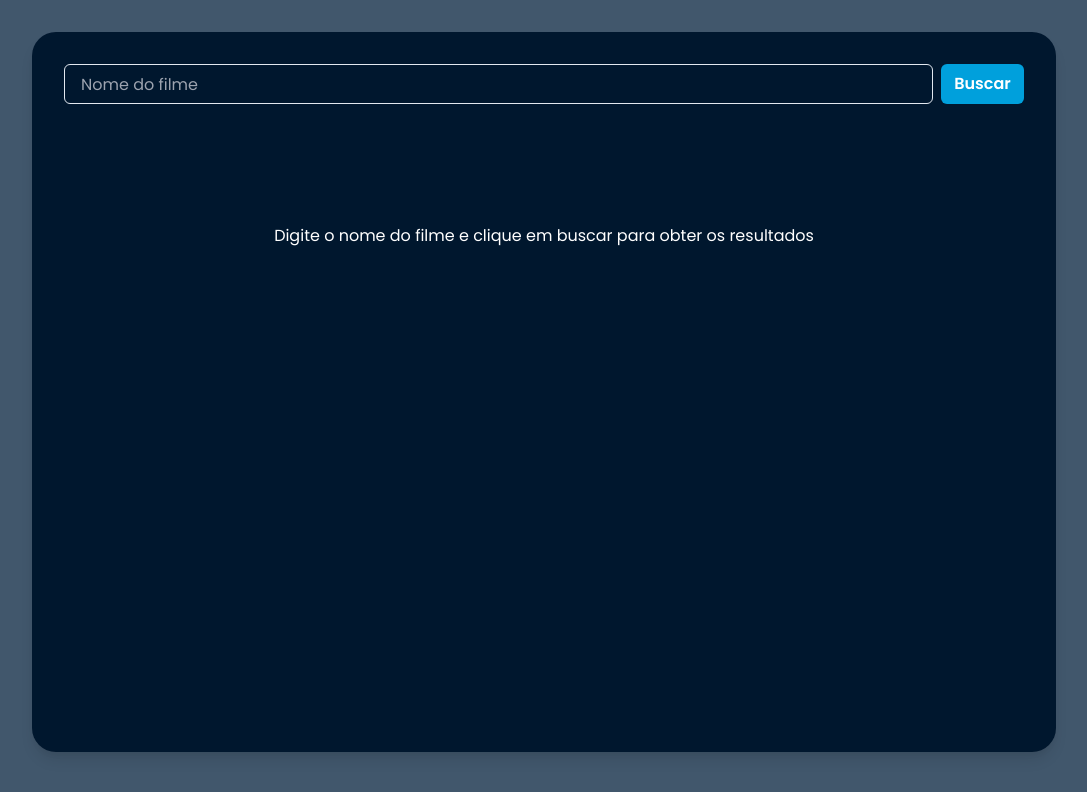
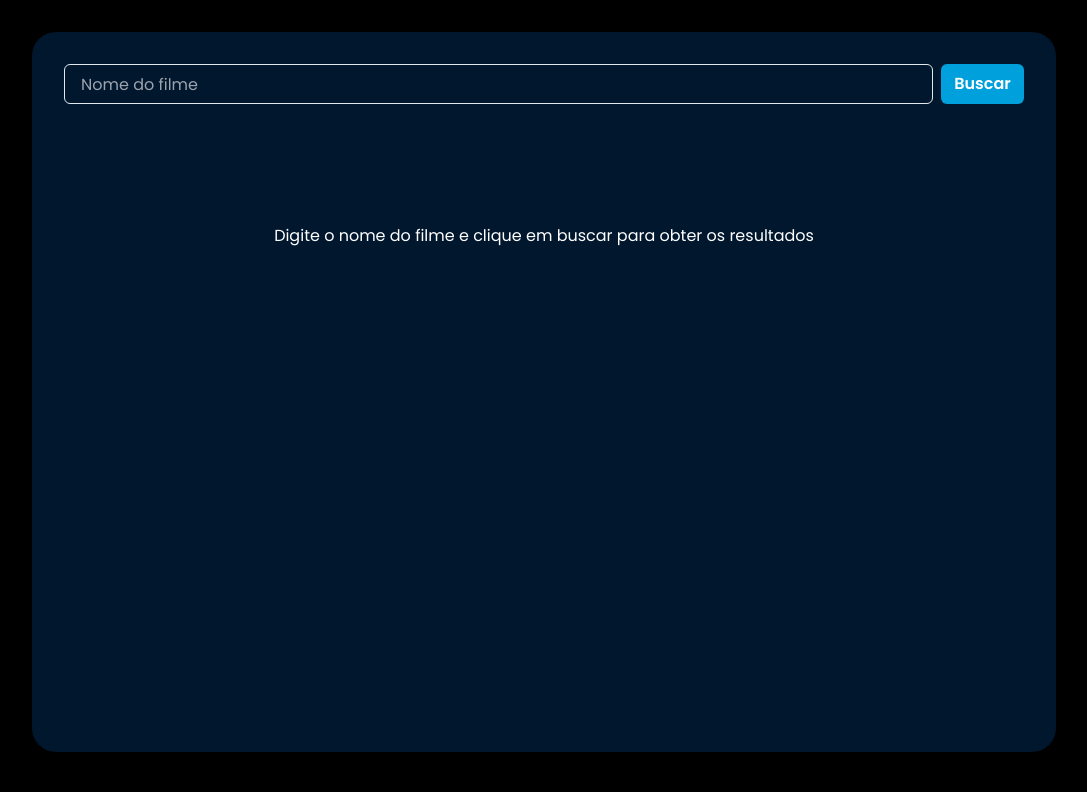
Before and after one commit to LucasFelizari/rbcFilmes, a Next.js app: page / in a window 1280 px wide. Shown: the top 792 px of the page, without its empty margins (96-1183 px from the left). Built offline with nearby package versions, Linux system fonts and the light colour scheme.

Commit message:
cor de fundo mais bonita

```diff
--- a/pages/index.tsx
+++ b/pages/index.tsx
@@ -26,7 +26,7 @@ export default function Home() {
   return (
     <Flex
       w={'full'}
-      bg={'bgLight'}
+      bg={'black'}
       pos={'relative'}
       alignItems={'center'}
       justifyContent={'center'}
--- a/styles/globals.css
+++ b/styles/globals.css
@@ -6,7 +6,7 @@
   --foreground-rgb: 0, 0, 0;
   --background-start-rgb: 214, 219, 220;
   --background-end-rgb: 255, 255, 255;
-  background-color: #41576C;
+  background-color: #000000;
 }
 
 @media (prefers-color-scheme: dark) {
```
Also changed, not shown: public/teste.png (deleted).
